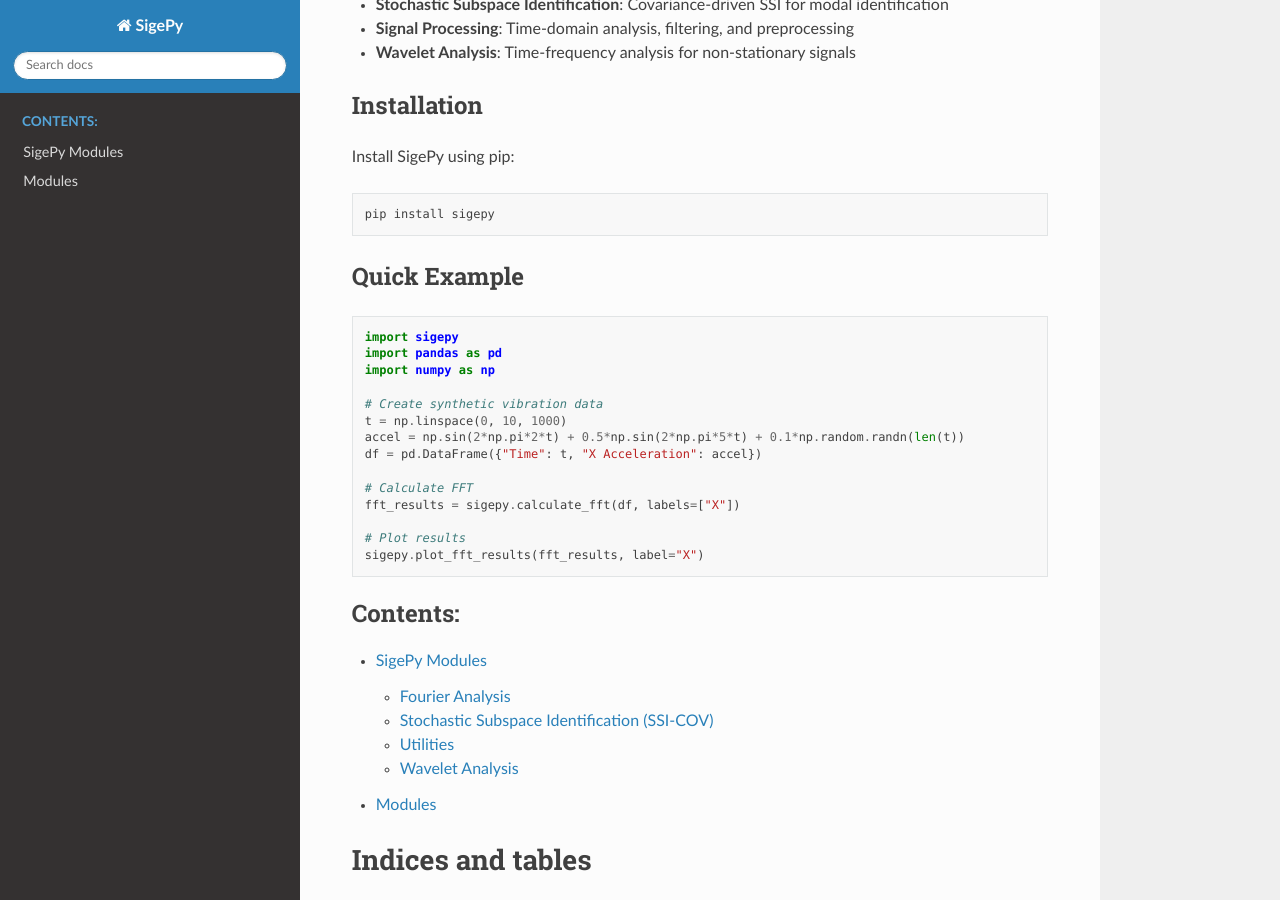
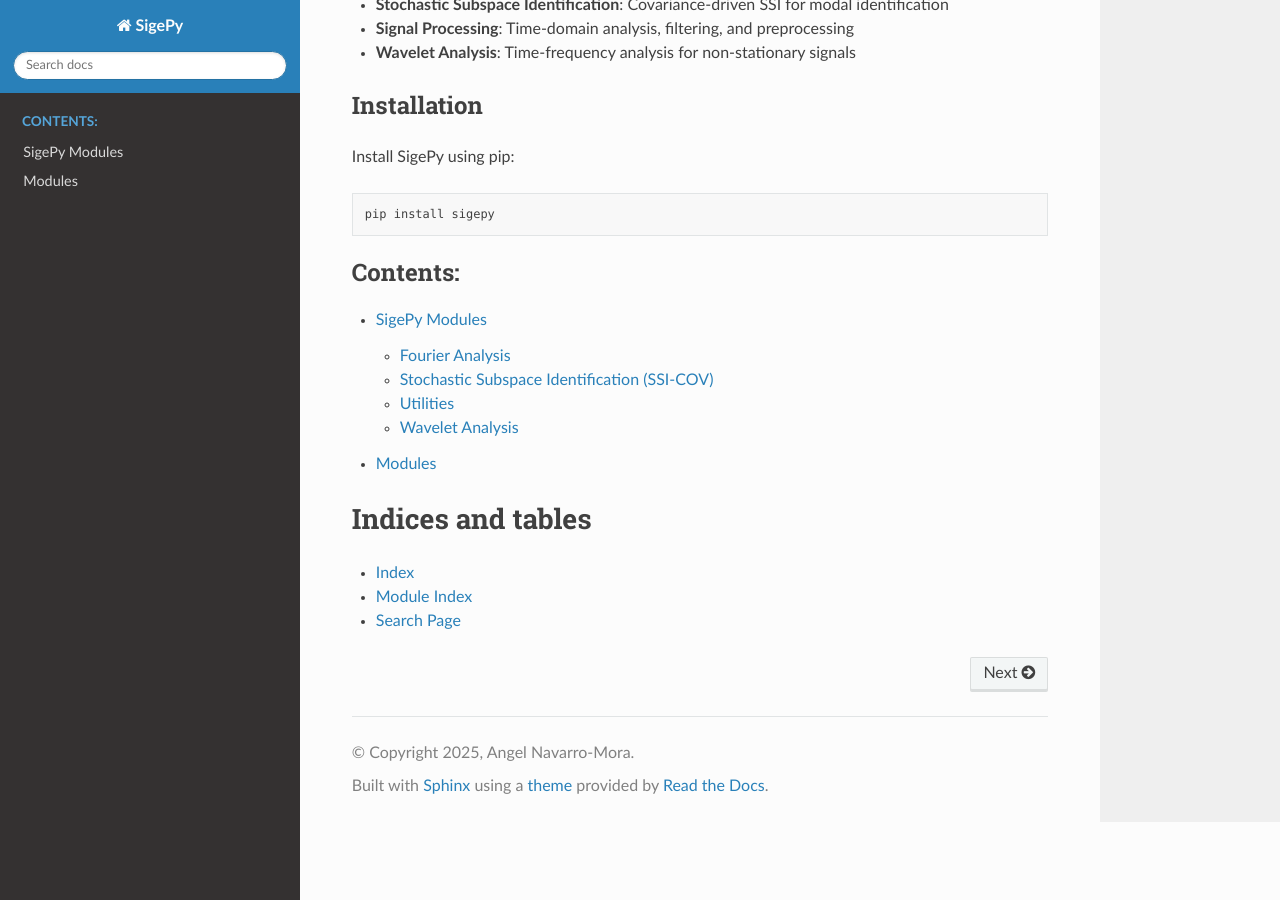
Before and after one commit to estructuraPy/sigepy, a Sphinx documentation site: the page built from docs/source/index.rst, in a window 1280 px wide and 900 px high, scrolled down 338 px. Built offline with Sphinx 7.4.7 and the Read the Docs theme 3.1.0, drawn with Linux system fonts in a browser that asks for light colours; pages that are not in the unit, such as notebooks, are missing from menus.

Commit message:
Update index.rst

```diff
--- a/docs/source/index.rst
+++ b/docs/source/index.rst
@@ -29,26 +29,6 @@
 
    pip install sigepy
 
-Quick Example
------------
-
-.. code-block:: python
-
-   import sigepy
-   import pandas as pd
-   import numpy as np
-
-   # Create synthetic vibration data
-   t = np.linspace(0, 10, 1000)
-   accel = np.sin(2*np.pi*2*t) + 0.5*np.sin(2*np.pi*5*t) + 0.1*np.random.randn(len(t))
-   df = pd.DataFrame({"Time": t, "X Acceleration": accel})
-
-   # Calculate FFT
-   fft_results = sigepy.calculate_fft(df, labels=["X"])
-
-   # Plot results
-   sigepy.plot_fft_results(fft_results, label="X")
-
 .. toctree::
    :maxdepth: 2
    :caption: Contents:
```
